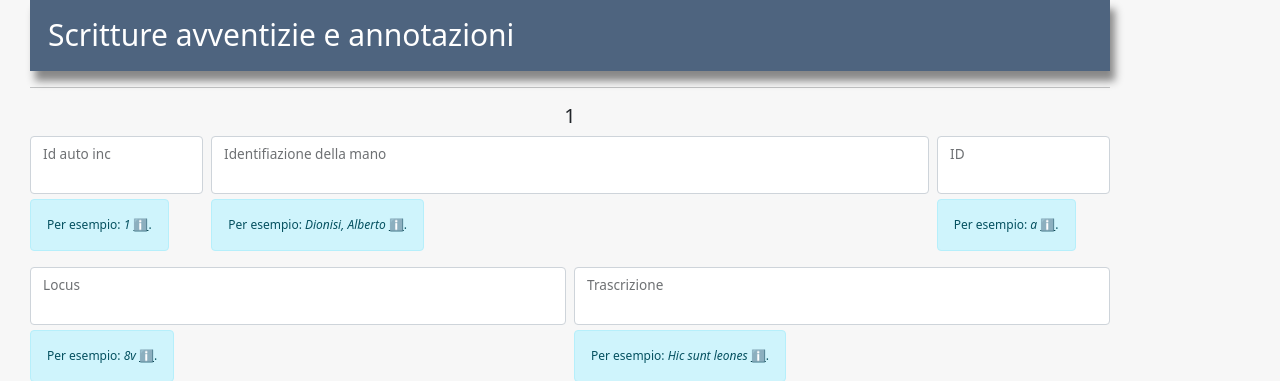
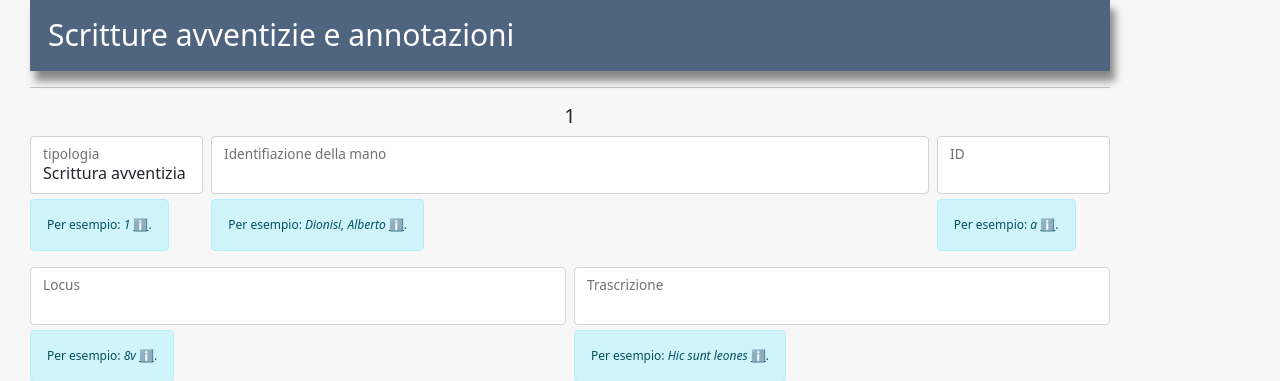
Before and after one commit to giacomomarchioro/capitcatalog, a Flask app: page /insertfield/1 in a window 1280 px wide. Shown: the part 4655-5036 px from the top of the page. Run offline with Flask 2, Linux system fonts and the light colour scheme; data that the repository does not hold is empty.

Commit message:
Aggiunge tipologia dell'annotazione

```diff
--- a/app.py
+++ b/app.py
@@ -185,6 +185,11 @@ class AnnotazioniMarg(Form):
     identificazione = StringField("identificazione",
                          validators=[], render_kw={'class': "form-control"}
                          )
+    tipologia = SelectField(u'ID_descrizione_esterna',
+                            choices=[('Scrittura avventizia', 'Scrittura avventizia'),
+                            ('Postilla o annotazione','Postilla o annotazione')
+                            ],validate_choice=False,render_kw={'class': "form-control", })
+
     Id_anno = StringField("ID annotazioni marginali",
             validators=[ ],render_kw={'class':"form-control",}
         )
--- a/templates/macros.html
+++ b/templates/macros.html
@@ -882,8 +882,8 @@ this should match `loop.index0`, and for the template it should be
     <div class="row g-2">
       <div class="col-lg-2">
         <div class="form-floating">
-          {{subform.Id_auto_inc}}
-          <label for="floatingInputGridDIX0">Id auto inc</label>
+          {{subform.tipologia}}
+          <label for="floatingInputGridDIX0">tipologia</label>
         </div>
         <div class="alert alert-info" role="alert">
           <b>Per esempio:</b> <i>1</i>  <a href={{"".join([url_for("lineeguidacat"),"#Id_auto_inc"])}}
```
